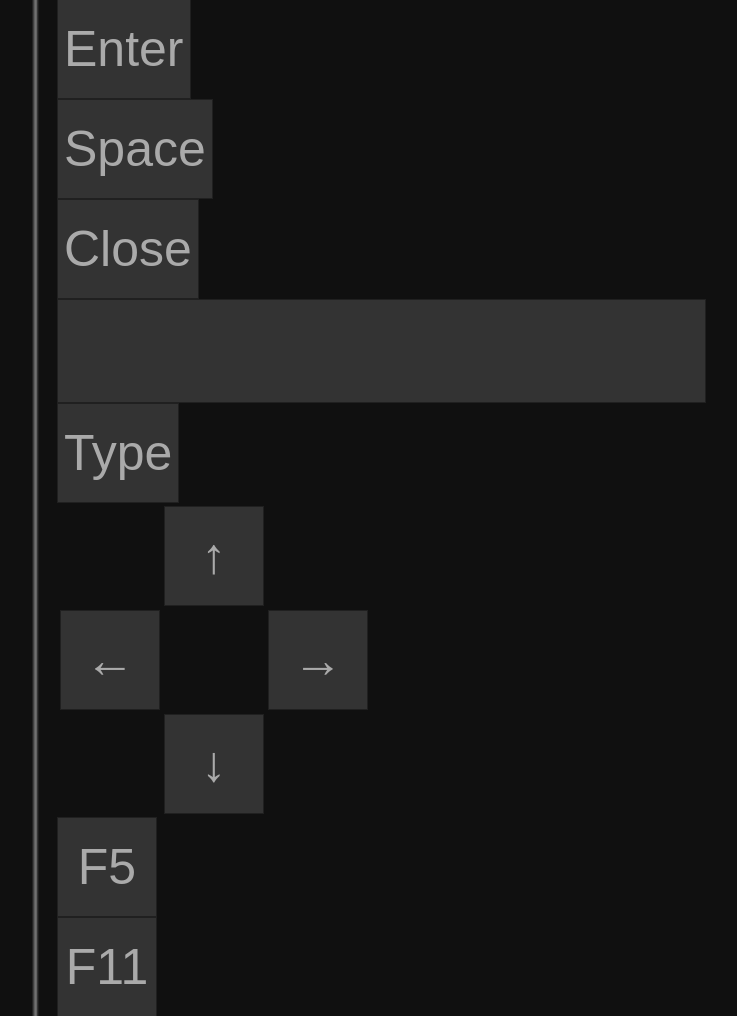
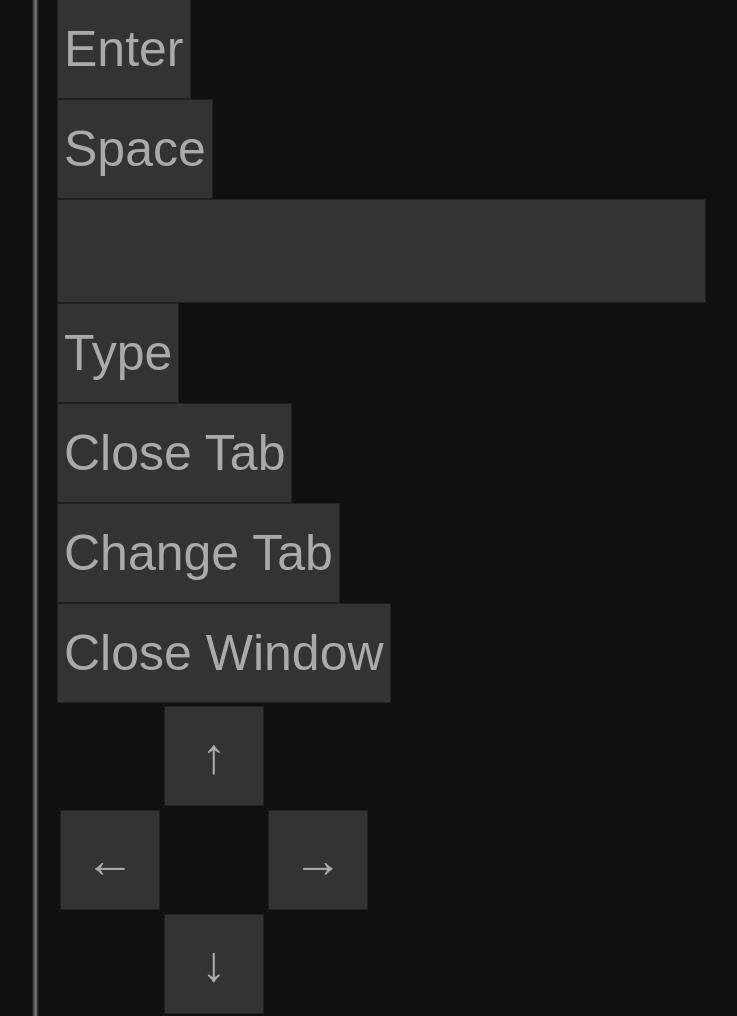
Before and after one commit to ZackJorquera/RaspberryPiTvRemote, a Flask app: template templates/MouseAndKeyboardCtrlr.html in a window 1280 px wide. Shown: the part 1543-2559 px from the top of the page, without its empty margins (483-1220 px from the left). Run offline with Flask 2, Linux system fonts and the light colour scheme; the template is opened without the code that fills it: most values are stand-ins (such as "Sample title", 1, 10 or a date in 2020).

Commit message:
Added more ctrlr stuff

```diff
--- a/main.py
+++ b/main.py
@@ -157,8 +157,10 @@ def ctrlrKeyboard(keyboardRequest):
         pyautogui.press('tab')
     elif keyboardRequest == "Space":
         pyautogui.press('space')
-    elif keyboardRequest == "Close":
+    elif keyboardRequest == "Close Tab":
         pyautogui.hotkey('ctrl', 'w')
+    elif keyboardRequest == "Close Window":
+        pyautogui.hotkey('alt', 'f4')
     elif keyboardRequest == html.unescape('&uarr;'):  # up arrow
         pyautogui.press('up')
     elif keyboardRequest == html.unescape('&larr;'):
--- a/templates/MouseAndKeyboardCtrlr.html
+++ b/templates/MouseAndKeyboardCtrlr.html
@@ -107,10 +107,13 @@
                 <input type="submit" name="{{ reqFormKeyboard }}" value="Tab"><br />
 				<input type="submit" name="{{ reqFormKeyboard }}" value="Enter"><br />
 				<input type="submit" name="{{ reqFormKeyboard }}" value="Space"><br />
-				<input type="submit" name="{{ reqFormKeyboard }}" value="Close"><br />
 
                 <input name="{{ typeInputBox }}" value="">
 				<input type="submit" name="{{ reqFormType }}" value="Type"><br />
+
+				<input type="submit" name="{{ reqFormKeyboard }}" value="Close Tab"><br />
+				<input type="submit" name="{{ reqFormKeyboard }}" value="Change Tab"><br />
+				<input type="submit" name="{{ reqFormKeyboard }}" value="Close Window"><br />
 
                 <table>
                     <tr>
```
